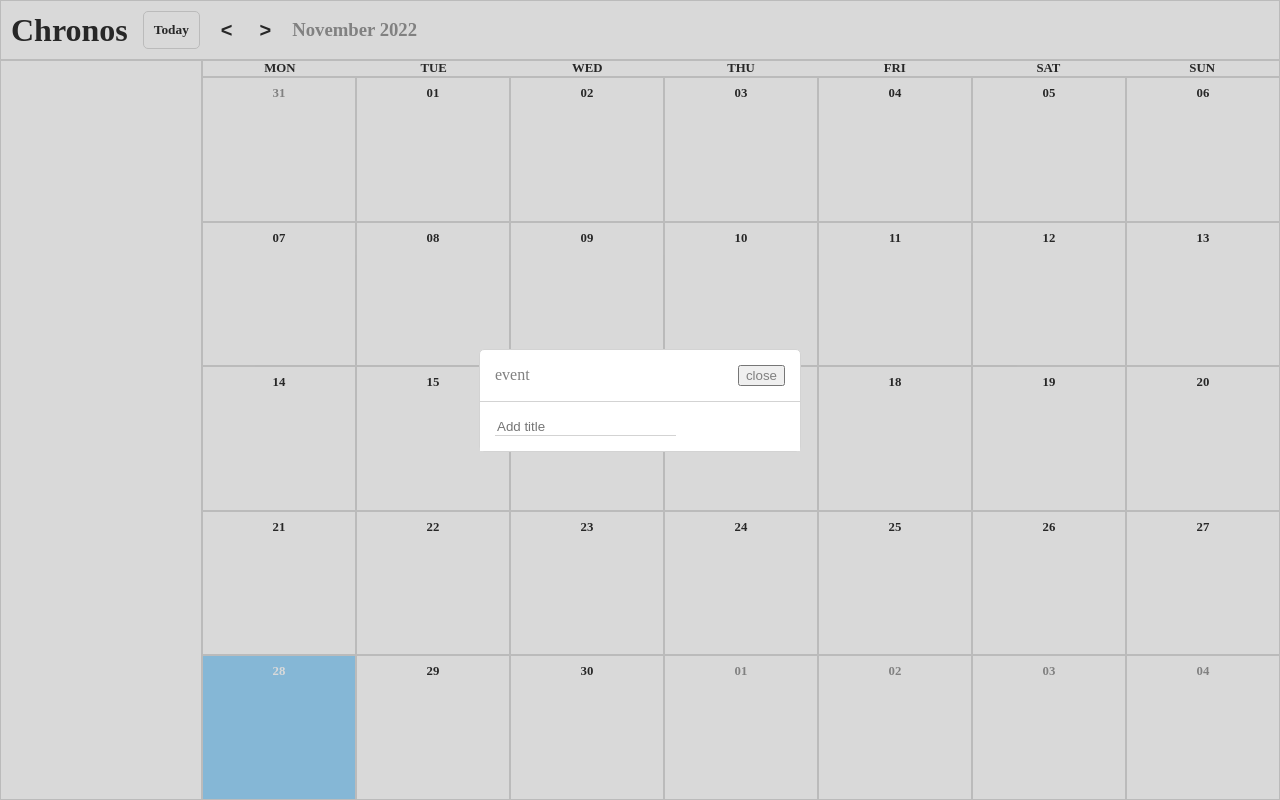
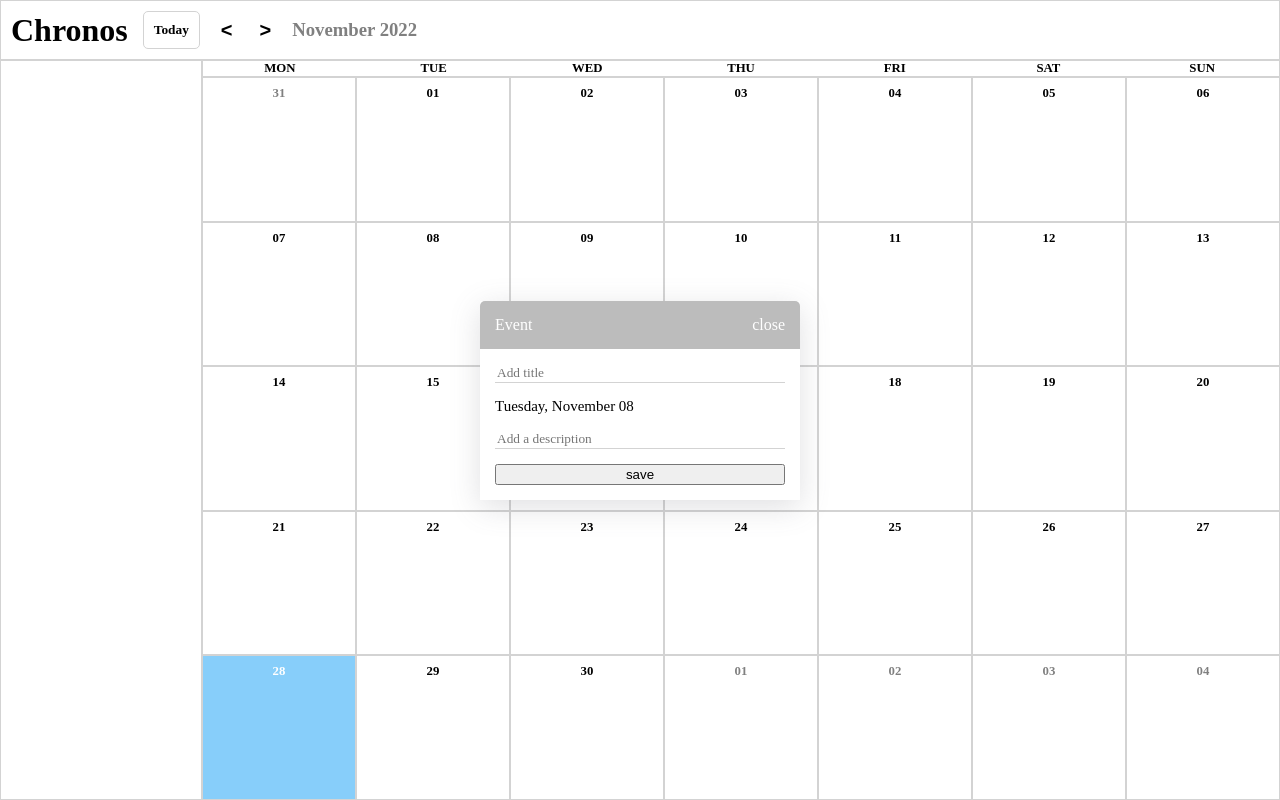
Before and after one commit to Spoty-O/Chronos, a React (Create React App) app in the folder frontend/: page /test in a window 1280 px wide. Both pictures are taken after a click on the element "08". Built offline with nearby package versions, Linux system fonts and the light colour scheme.

Commit message:
upd modal window

```diff
--- a/frontend/src/components/CalendarHeader.js
+++ b/frontend/src/components/CalendarHeader.js
@@ -10,10 +10,17 @@ export default function CalendarHeader() {
     function handleNextMonth() {
         setMonthIndex(monthIndex + 1);
     }
+    function handleTodayMonth() {
+        setMonthIndex(dayjs().month());
+    }
+
     return (
         <header className="flex items-center bg-white border gap-15 pxy-10">
             <h1 className="bold cursive">Chronos</h1>
-            <button className="border bg-white pxy-10 rounded-5 cursor-pointer bold cursive">
+            <button
+                className="border bg-white pxy-10 rounded-5 cursor-pointer bold cursive"
+                onClick={handleTodayMonth}
+            >
                 Today
             </button>
             <button
--- a/frontend/src/components/Day.js
+++ b/frontend/src/components/Day.js
@@ -3,7 +3,7 @@ import React, { useContext } from "react";
 import GlobalContext from "../services/GlobalContext";
 
 export default function Day({ day, rowIdx }) {
-    const { setShowEventModal } = useContext(GlobalContext);
+    const { setShowEventModal, setDaySelected } = useContext(GlobalContext);
     function getCurrentDay() {
         return day.format("DD-MM-YY") === dayjs().format("DD-MM-YY")
             ? "bg-skyblue text-white"
@@ -12,6 +12,10 @@ export default function Day({ day, rowIdx }) {
     return (
         <div
             className={`${getCurrentDay()} border flex flex-col cursor-pointer`}
+            onClick={() => {
+                setDaySelected(day);
+                setShowEventModal(true);
+            }}
         >
             <header className="flex flex-col items-center cursive text-08-rem bold">
                 {rowIdx === 0 && day.format("D") > 21 ? (
@@ -28,10 +32,7 @@ export default function Day({ day, rowIdx }) {
                     </>
                 )}
             </header>
-            <div
-                className="flex-1"
-                onClick={() => setShowEventModal(true)}
-            ></div>
+            <div className="flex-1"></div>
         </div>
     );
 }
--- a/frontend/src/components/EventModal.js
+++ b/frontend/src/components/EventModal.js
@@ -1,24 +1,31 @@
 import React, { useContext, useState } from "react";
 import GlobalContext from "../services/GlobalContext";
 
-const labelsClasses = ["indigo", "gray", "green", "blue", "red", "purple"];
+// const labelsClasses = ["indigo", "gray", "green", "blue", "red", "purple"];
 
 export default function EventModal() {
-    const { title, setTitle } = useState("");
-    const { setShowEventModal } = useContext(GlobalContext);
+    const { setShowEventModal, daySelected, selectedEvent } =
+        useContext(GlobalContext);
+
+    const [title, setTitle] = useState(
+        selectedEvent ? selectedEvent.title : ""
+    );
+    const [description, setDescription] = useState(
+        selectedEvent ? selectedEvent.description : ""
+    );
+
     return (
         <div className="modal">
-            <form className="modal__form">
-                <header
-                    className="bg-gray flex justify-between items-center pxy-15"
-                    onClick={() => setShowEventModal(false)}
-                >
-                    <span className="text-gray">event</span>
-                    <button>
-                        <span className="text-gray">close</span>
-                    </button>
+            <form className="modal__form cursive">
+                <header className="bg-gray flex justify-between items-center pxy-15">
+                    <span>Event</span>
+                    <span
+                        onClick={() => setShowEventModal(false)}
+                    >
+                        close
+                    </span>
                 </header>
-                <div className="bg-white pxy-15">
+                <div className="bg-white pxy-15 flex flex-col gap-15">
                     <input
                         type="text"
                         name="title"
@@ -26,8 +33,21 @@ export default function EventModal() {
                         value={title}
                         onChange={(e) => setTitle(e.target.value)}
                         required
-                        className="text-gray"
+                        className="text-gray cursive"
                     />
+                    <p className="text-15">
+                        {daySelected.format("dddd, MMMM DD")}
+                    </p>
+                    <input
+                        type="text"
+                        name="description"
+                        placeholder="Add a description"
+                        value={description}
+                        onChange={(e) => setDescription(e.target.value)}
+                        required
+                        className="text-gray cursive"
+                    />
+                    <button>save</button>
                 </div>
             </form>
         </div>
--- a/frontend/src/index.css
+++ b/frontend/src/index.css
@@ -89,6 +89,10 @@ body {
     margin: 0.25rem 0;
 }
 
+.text-15 {
+    font-size: 15px;
+}
+
 .text-20 {
     font-size: 20px;
 }
@@ -106,11 +110,23 @@ body {
 }
 
 .px-10 {
-    padding: 0 10px;
+    padding-left: 10px;
+    padding-right: 10px;
+}
+
+.px-15 {
+    padding-left: 15px;
+    padding-right: 15px;
+}
+
+.py-15 {
+    padding-top: 15px;
+    padding-bottom: 15px;
 }
 
 .py-10 {
-    padding: 10px 0;
+    padding-top: 10px;
+    padding-bottom: 10px;
 }
 
 .pxy-10 {
@@ -151,18 +167,17 @@ body {
     left: 0;
     top: 0;
     position: fixed;
-    background-color: rgb(128 128 128 / 30%);
 }
 
 .modal__form {
     width: 25%;
-    background-color: #ffffff;
-    border-radius: 5px;
-    border: 1px solid lightgray;
+    box-shadow: rgba(100, 100, 111, 0.2) 0px 7px 29px 0px;
 }
 
 .modal__form header {
-    border-bottom: 1px solid lightgray;
+    background-color: #bcbcbc;
+    color: white;
+    border-radius: 5px 5px 0 0;
 }
 
 .modal__form input {
--- a/frontend/src/services/ContextWrapper.js
+++ b/frontend/src/services/ContextWrapper.js
@@ -4,14 +4,21 @@ import dayjs from "dayjs";
 
 export default function ContextWrapper(props) {
     const [monthIndex, setMonthIndex] = useState(dayjs().month());
+    const [daySelected, setDaySelected] = useState(dayjs());
     const [showEventModal, setShowEventModal] = useState(false);
+    const [selectedEvent, setSelectedEvent] = useState(null);
+
     return (
         <GlobalContext.Provider
             value={{
                 monthIndex,
                 setMonthIndex,
+                daySelected,
+                setDaySelected,
                 showEventModal,
                 setShowEventModal,
+                selectedEvent,
+                setSelectedEvent,
             }}
         >
             {props.children}
--- a/frontend/src/services/GlobalContext.js
+++ b/frontend/src/services/GlobalContext.js
@@ -3,8 +3,12 @@ import React from "react";
 const GlobalContext = React.createContext({
     monthIndex: 0,
     setMonthIndex: (index) => {},
+    daySelected: null,
+    setDaySelected: (day) => {},
     showEventModal: false,
     setShowEventModal: () => {},
+    selectedEvent: null,
+    setSelectedEvent: () => {},
 });
 
 export default GlobalContext;
```
